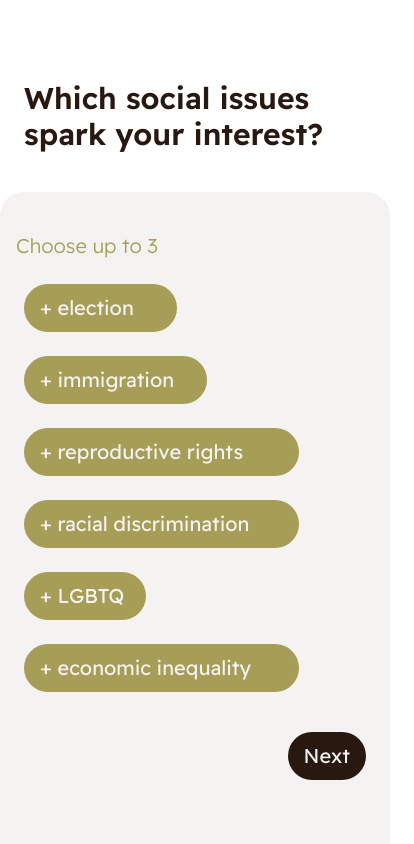
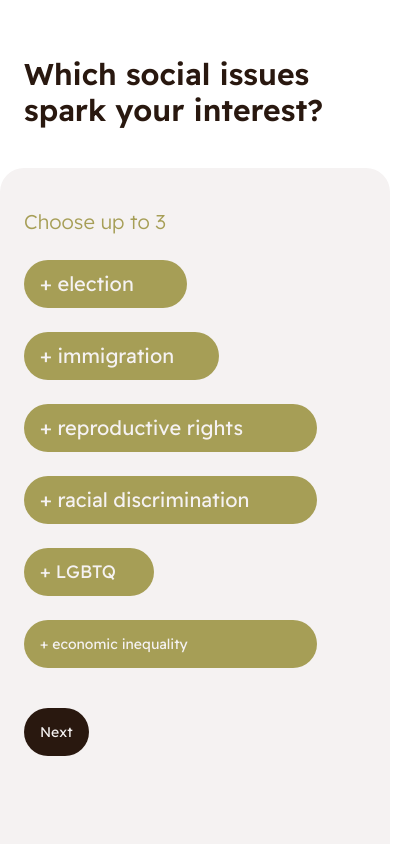
Before and after one commit to SamuelShally/ekko, a React (Create React App) app in the folder frontend/: page /interest in a window 390 px wide. Shown: the top 844 px of the page, 414 px wide, since content can reach past the window. Built offline with nearby package versions, Linux system fonts and the light colour scheme.

Commit message:
made responsive

```diff
--- a/frontend/src/components/Interest.jsx
+++ b/frontend/src/components/Interest.jsx
@@ -1,53 +1,71 @@
 import { Link } from 'react-router-dom';
+import fish from '../img/fish.png';
 // left & right margins: 6
 
 const Interest = () => {
     return (
-        <div className="relative bg-white h-screen mb-40 z-0">
-            <div className="relative h-screen top-20">
+        <div className="relative bg-white h-screen z-0">
+            {/* <div className='grid sm:grid-cols-3 w-screen h-screen'> */}
+            <div className="relative h-screen pt-14 sm:col-span-2">
                 {/* question */}
-                <h1 className="relative font-bold text-3xl text-primary mb-10 ml-6">
+                <h1 className="relative font-bold text-3xl text-primary mb-10 ml-6 md:ml-10
+                               lg:ml-16">
                     Which social issues<br />spark your interest?</h1>
                 {/* option-wrapper div */}
-                <div className="relative bg-neutral h-full rounded-tl-3xl rounded-tr-3xl">
-                    <h2 className="text-secondary text-xl font-light pt-10 mb-6 ml-4">Choose up to 3</h2>
+                <div className="relative bg-neutral h-full rounded-tl-3xl rounded-tr-3xl
+                                ">
+                    <h2 className="text-secondary text-xl font-light pt-10 mb-6 ml-6 lg:mb-10 xl:mb-10
+                                    md:ml-10 lg:ml-16">Choose up to 3</h2>
                     {/* options */}
-                    <div className="grid gap-6 inset-x-7 ml-6">
-                        <button className="btn bg-secondary btn-md rounded-full w-5/12
+                    <div className="grid grid-rows-6 w-full gap-6 inset-x-7 ml-6 lg:grid-cols-2 lg:grid-rows-3 lg:ml-12 lg:gap-10">
+                        <button className="btn bg-secondary btn-md rounded-full w-5/12 max-w-xs
                                             text-xl text-left text-neutral justify-start
-                                            sm:btn-md md:btn-md lg:btn-lg">+ election
+                                            sm:btn-md md:btn-md md:ml-4
+                                            lg:btn-lg ">+ election
                         </button>
                         <button className="btn bg-secondary btn-md rounded-full w-6/12
                                             text-xl text-left text-neutral justify-start
-                                            sm:btn-md md:btn-md lg:btn-lg">+ immigration
+                                            sm:btn-md md:btn-md md:ml-4 lg:btn-lg max-w-sm lg:-ml-6 xl:-ml-20">+ immigration
                         </button>
                         <button className="btn bg-secondary btn-md rounded-full w-9/12
                                             text-xl text-left text-neutral justify-start
-                                            sm:btn-md md:btn-md lg:btn-lg">+ reproductive rights
+                                            sm:btn-md md:btn-md md:ml-4 lg:btn-lg max-w-md">+ reproductive rights
                         </button>
                         <button className="btn bg-secondary btn-md rounded-full w-9/12 pr-2
                                             text-xl text-left text-neutral justify-start
-                                            sm:btn-md md:btn-md lg:btn-lg">+ racial discrimination
+                                            sm:btn-md md:btn-md md:ml-4 lg:btn-lg max-w-md lg:-ml-6 xl:-ml-20">+ racial discrimination
                         </button>
                         <button className="btn bg-secondary btn-md rounded-full w-4/12 pr-2
-                                            text-xl text-left text-neutral justify-start
-                                            sm:btn-md md:btn-md lg:btn-lg">+ LGBTQ
+                                            text-lg text-left text-neutral justify-start
+                                            sm:btn-md md:btn-md md:ml-4 lg:btn-lg max-w-xs">+ LGBTQ
                         </button>
                         <button className="btn bg-secondary btn-md rounded-full w-9/12 pr-2
-                                            text-xl text-left text-neutral justify-start
-                                            sm:btn-md md:btn-md lg:btn-lg">+ economic inequality
+                                            text-left text-neutral justify-start
+                                            sm:btn-md md:btn-md md:ml-4 lg:btn-lg max-w-sm lg:-ml-6 xl:-ml-20">+ economic inequality
                         </button>
                     </div>
                     <Link to="/quiz">
-                        <div className="w-full flex flex-row-reverse mt-10 z-20">
-                            <button className="btn rounded-full flex-none mr-6
-                                                bg-primary text-neutral text-xl">
+                        <div className="w-full flex flex-row mt-10 ml-6 z-20">
+                            <button className="btn rounded-full flex-none md:ml-4
+                                                bg-primary text-neutral text-md
+                                                sm:btn-md md:btn-md lg:btn-lg lg:ml-10 lg:mt-10 xl:mt-20">
                                 Next
                             </button>
                         </div>
                     </Link>
                 </div>
             </div>
+                {/* block on breakpoint md*/}
+                {/* <div className='relative hidden bg-primary text-primary h-full
+                                    sm:flex sm:col-span-1'>
+                        <img className="absolute opacity-50 bottom-0 right-0
+                                        sm:w-40 sm:m-6
+                                        lg:w-40 lg:m-10
+                                        xl:w-40 xl:m-14
+                                        "
+                            src={fish} alt="Fish" />
+                </div> */}
+            {/* </div> */}
         </div>
 
     );
```
